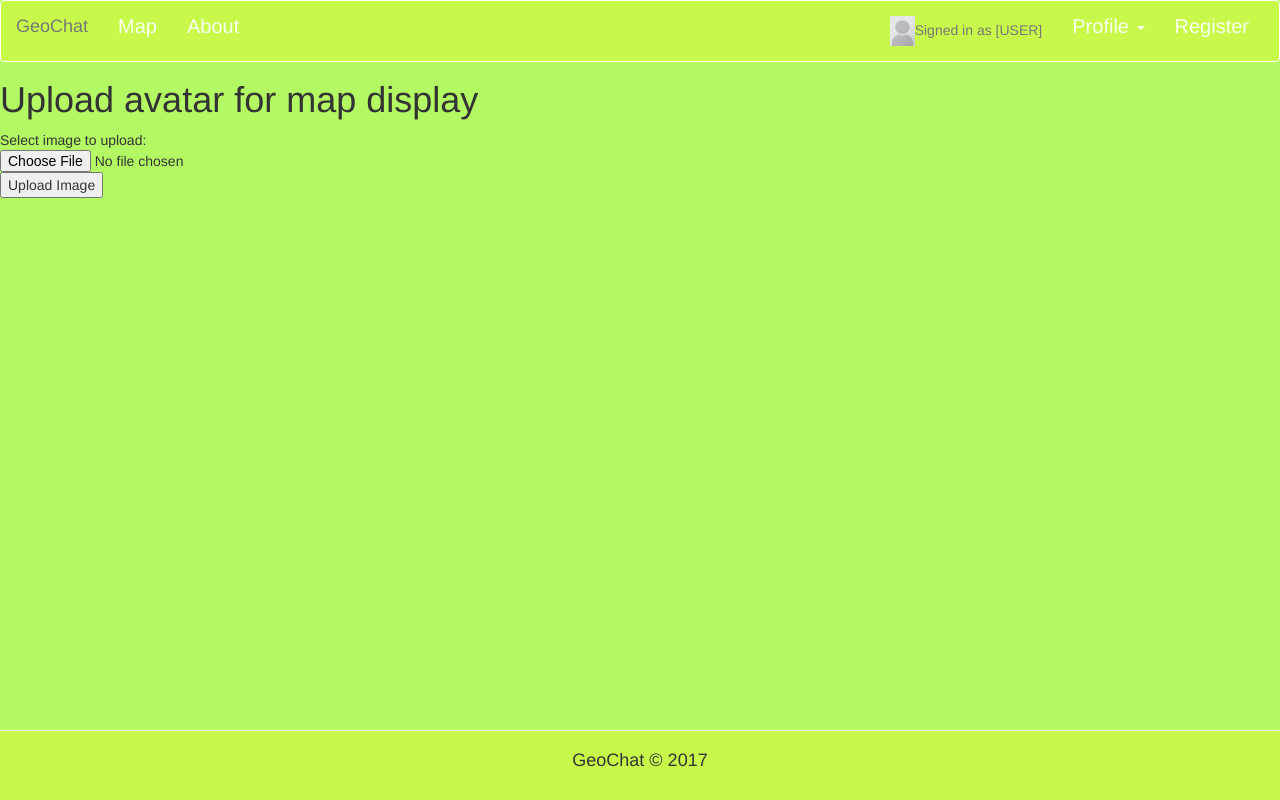
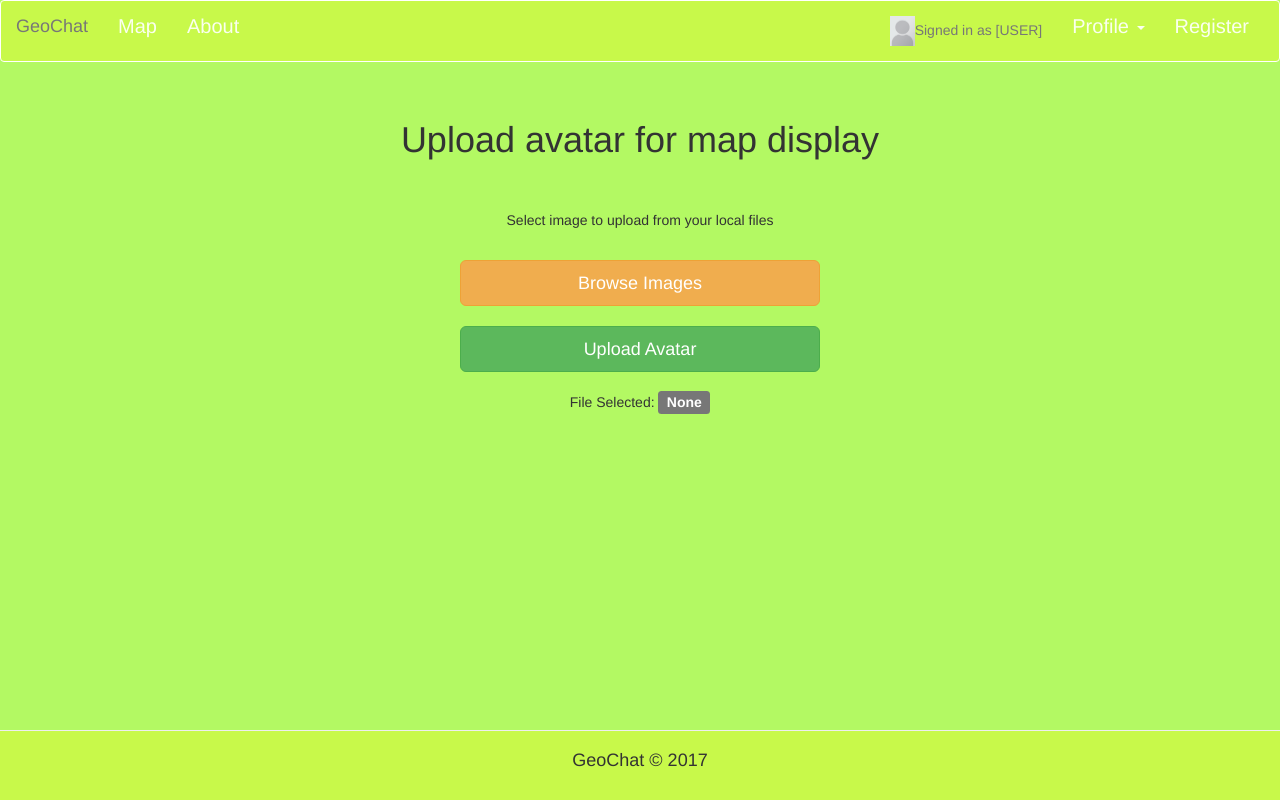
Before and after one commit to sd19surf/CMSC495, a PHP site: page /picture.php in a window 1280 px wide. Run offline with PHP 8.4, Linux system fonts and the light colour scheme.

Commit message:
Styling for Avatar Upload page
Added Label below upload button to show selected file. TODO: Disable the upload button until an image has been selected

```diff
--- a/picture.php
+++ b/picture.php
@@ -6,12 +6,27 @@
 ?>
 
 <main>
-<h1> Upload avatar for map display </h1>
- <form action="includes/upload.php" method="post" enctype="multipart/form-data">
-	  Select image to upload:
-  	<input type="file" name="fileToUpload" id="fileToUpload">
-  	<input type="submit" value="Upload Image" name="submit">
-  </form>
+  <div class="container">
+    <div class="row">
+      <br><br>
+      <h1 class="text-center"> Upload avatar for map display </h1>
+      <br><br>
+      <div class="col-md-4 col-md-offset-4 col-sm-6 col-sm-offset-3 text-center">
+        <form action="includes/upload.php" method="post" enctype="multipart/form-data">
+
+          <p>Select image to upload from your local files</p><br>
+          <label class="btn btn-warning btn-lg btn-block" for="fileToUpload">
+            <input type="file" name="fileToUpload" id="fileToUpload" style="display:none"
+            onchange="$('#file-info').html(this.files[0].name)">Browse Images
+          </label>
+          <br>
+          <input type="submit" class="btn btn-success btn-lg btn-block" value="Upload Avatar" name="submit">
+          <br>
+          <p>File Selected: <span class="label label-default label-md" id="file-info">None</span></p>
+        </form>
+      </div>
+    </div>
+  </div>
 </main>
 
 <?php include("includes/footer.php"); ?>
--- a/styles/stylesheet.css
+++ b/styles/stylesheet.css
@@ -5,6 +5,7 @@ html, body {
 main {
   background-color: #b3f963;
   margin-top: -82px;
+  padding-top: 80px;
   min-height: 100%;
   margin-bottom: -70px;  /* make equal to footer height */
 }
@@ -39,11 +40,11 @@ footer {
   margin-bottom: 0;
 }
 
-main {
-  padding-top: 80px;
-}
-
 #map {
   background-color: gray;
   height: 500px;
 }
+
+.label-md {
+  font-size: 14px;
+}
```
